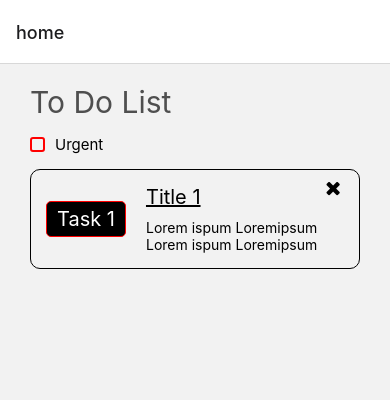
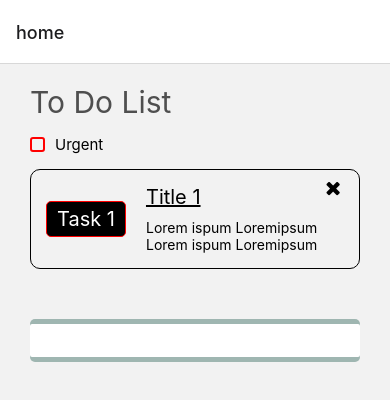
Before and after one commit to brandond98/todo, a React Native app: screen /home in a window 390 px wide. Shown: the top 400 px of the page. Built offline with nearby package versions, Linux system fonts and the light colour scheme.

Commit message:
feat: add new task button that navigates

```diff
--- a/components/TodoList.tsx
+++ b/components/TodoList.tsx
@@ -1,9 +1,10 @@
-import { View, Text } from 'react-native';
+import { View, Text, Button } from 'react-native';
 import { SafeAreaView } from 'react-native-safe-area-context';
+import { NavigationProps } from '../types/RootStackParams';
 import styles from './styles';
 import { TodoItem } from './TodoItem';
 
-export const TodoList = () => {
+export const TodoList = ({ navigation }: NavigationProps) => {
   return (
     <SafeAreaView style={styles.container}>
       <Text style={styles.header}>To Do List</Text>
@@ -12,6 +13,13 @@ export const TodoList = () => {
         <Text style={styles.urgent}>Urgent</Text>
       </View>
       <TodoItem />
+      <View style={styles.button}>
+        <Button
+          title="New Task"
+          color="white"
+          onPress={() => navigation.navigate('form')}
+        />
+      </View>
     </SafeAreaView>
   );
 };
--- a/components/styles.ts
+++ b/components/styles.ts
@@ -27,6 +27,13 @@ const styles = StyleSheet.create({
   urgent: {
     fontSize: 15,
     marginLeft: 10,
+  },
+
+  button: {
+    backgroundColor: '#9FB6B1',
+    paddingVertical: 5,
+    borderRadius: 5,
+    marginTop: 50,
   },
 
   todoItem: {
--- a/package.json
+++ b/package.json
@@ -13,6 +13,7 @@
   "dependencies": {
     "@expo/vector-icons": "^12.0.5",
     "@react-navigation/native": "^6.0.8",
+    "@react-navigation/native-stack": "^6.5.0",
     "@react-navigation/stack": "^6.1.1",
     "expo": "~44.0.0",
     "expo-status-bar": "~1.2.0",
--- a/screens/Home.tsx
+++ b/screens/Home.tsx
@@ -1,5 +1,6 @@
 import { TodoList } from '../components';
+import { NavigationProps } from '../types/RootStackParams';
 
-export const Home = () => {
-  return <TodoList />;
+export const Home = ({ navigation }: NavigationProps) => {
+  return <TodoList navigation={navigation} />;
 };
--- a/types/RootStackParams.ts
+++ b/types/RootStackParams.ts
@@ -1,4 +1,8 @@
+import { NativeStackScreenProps } from '@react-navigation/native-stack';
+
 export type RootStackParams = {
   home: undefined;
   form: undefined;
 };
+
+export type NavigationProps = NativeStackScreenProps<RootStackParams>;
```
Also changed, not shown: 1 other file (tests, documents, lock files or other folders).
